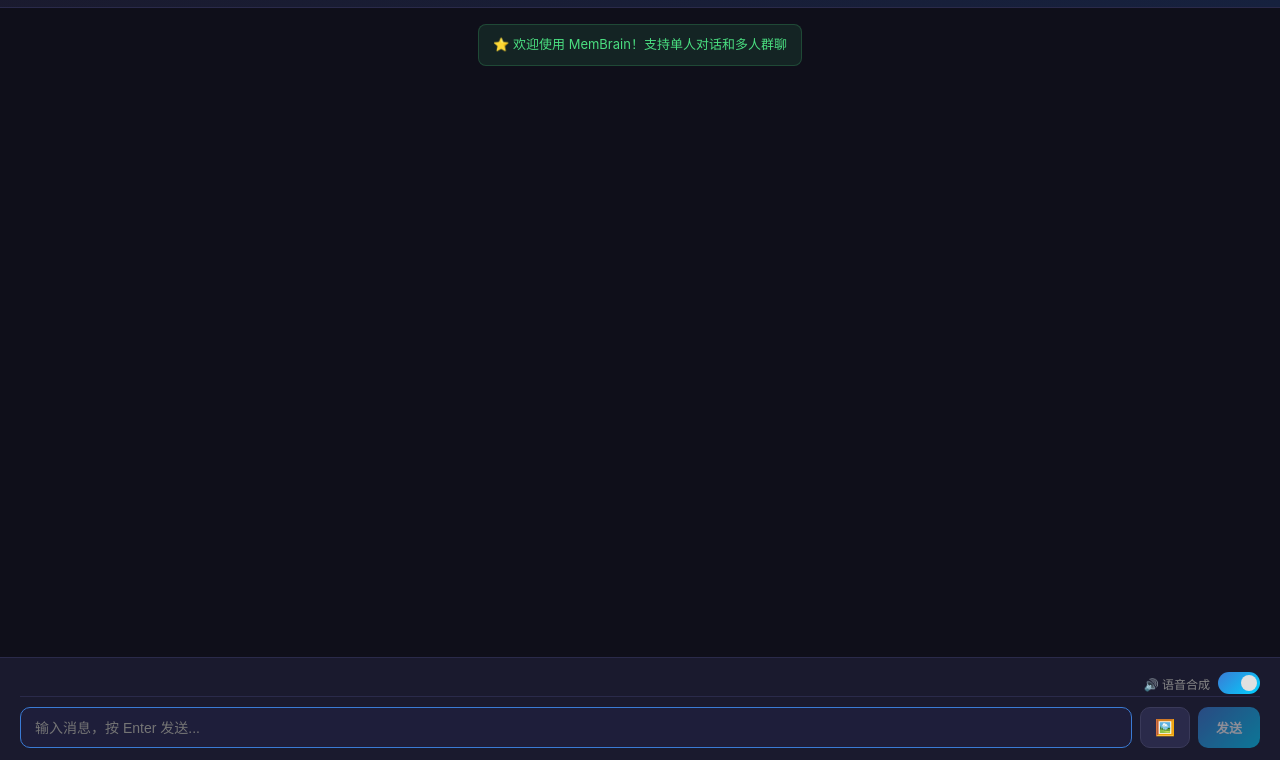
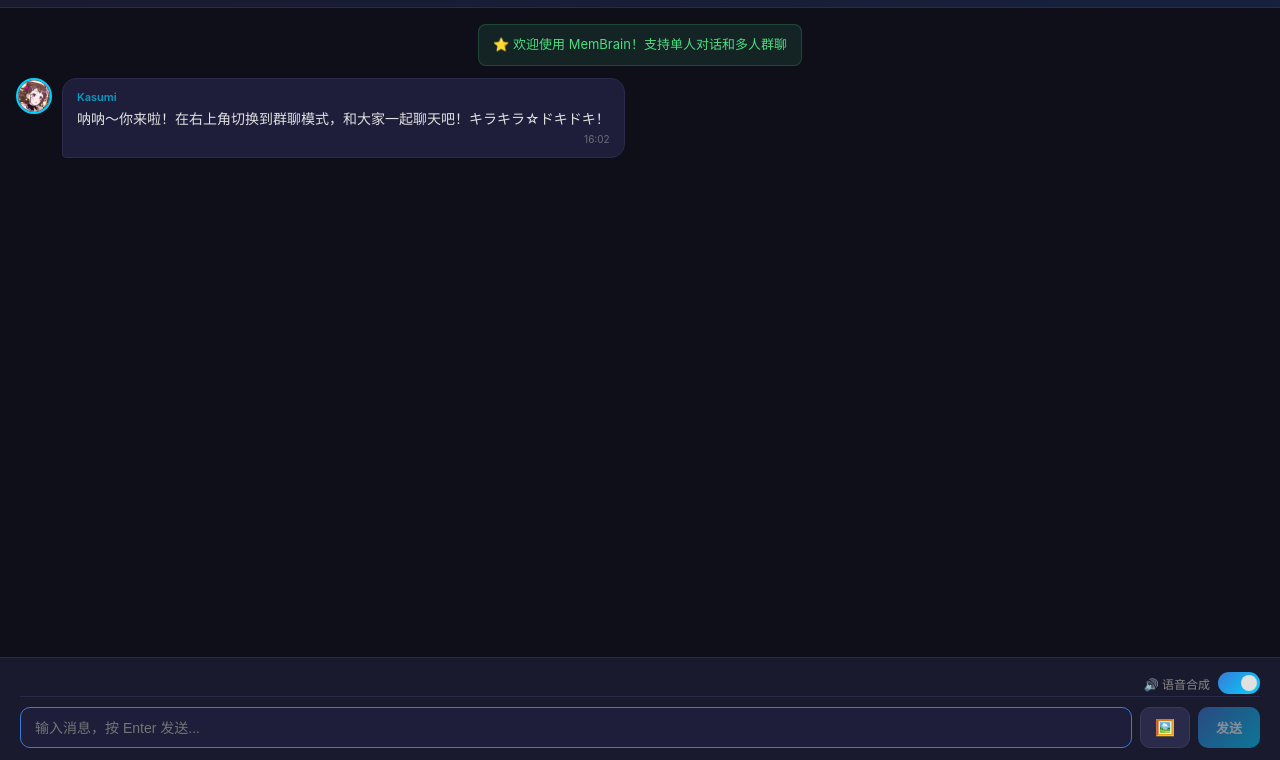
Before and after one commit to jjg692/MemBrain, a plain HTML site: page templates/chat.html in a window 1280 px wide. Shown: the part 40-800 px from the top of the page. Drawn offline with Linux system fonts and the light colour scheme.

Commit message:
bug修改

```diff
--- a/templates/chat.html
+++ b/templates/chat.html
@@ -602,13 +602,18 @@
         const row = document.createElement('div');
         row.className = `message-row ${side}`;
 
-        // 头像
-        let avatarHtml = '';
+        // 头像 - 改为创建 DOM 元素，而非字符串
+        const avatar = document.createElement('img');
+        avatar.className = isUser ? 'avatar user-avatar' : 'avatar agent-avatar';
+
         if (isUser) {
-            // 用户可以选择不显示头像或显示通用头像
-            avatarHtml = `<img class="avatar user-avatar" src="/static/avatars/agents/default_user.png" alt="user" onerror="this.style.display='none'">`;
+            avatar.src = '/static/avatars/agents/default_user.png';
+            avatar.alt = 'user';
+            avatar.onerror = function() { this.style.display = 'none'; };
         } else {
-            avatarHtml = `<img class="avatar agent-avatar" src="${AVATAR_BASE}${roleId}.png" alt="${roleId}" onerror="this.src='${DEFAULT_AVATAR}'">`;
+            avatar.src = `${AVATAR_BASE}${roleId}.png`;
+            avatar.alt = roleId;
+            avatar.onerror = function() { this.src = DEFAULT_AVATAR; };
         }
 
         let imageHtml = imageBase64 ? `<img class="msg-image" src="${imageBase64}" alt="图片">` : '';
@@ -624,9 +629,9 @@
 
         if (side === 'right') {
             row.appendChild(bubble);
-            row.appendChild(avatarHtml);  // 头像在右侧
+            row.appendChild(avatar);  // 头像在右侧
         } else {
-            row.appendChild(avatarHtml);  // 头像在左侧
+            row.appendChild(avatar);  // 头像在左侧
             row.appendChild(bubble);
         }
 
```
